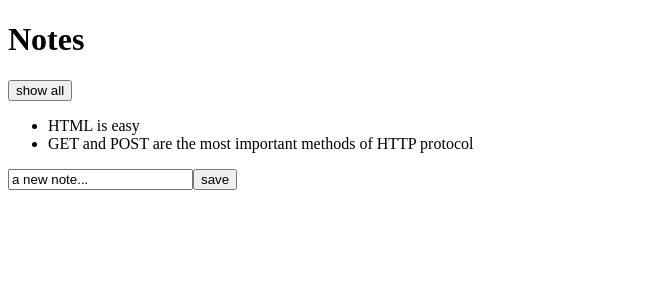
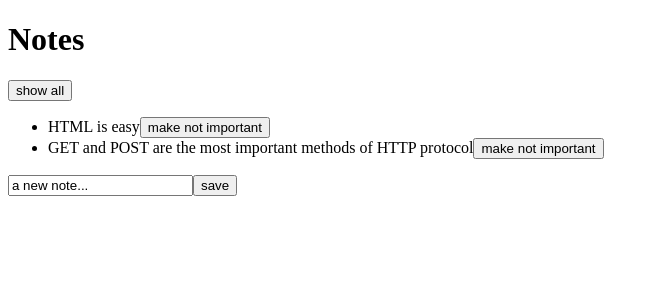
Before and after one commit to hjake32/FullstackOpen, a React (Create React App) app: page / in a window 1280 px wide. Shown: the top 300 px of the page, without its empty margins (0-659 px from the left). Built offline with nearby package versions, Linux system fonts and the light colour scheme; data requests are answered from the project's data file.

Commit message:
Start 2d, added axios put for importance

```diff
--- a/src/App.js
+++ b/src/App.js
@@ -7,17 +7,30 @@
   const [newNote, setNewNote] = useState('a new note...')
   const [showAll, setShowAll] = useState(false)
 
+  const toggleImportanceOf = (id) => {
+    const url = 'http://localhost:3001/notes/${id}'
+    const note = notes.find(n => n.id === id)
+    const changedNote = {...note, important: !note.important}
+
+    axios.put(url, changedNote).then(response => {
+      setNotes(notes.map(note => note.id !== id ? note : response.data))
+    })
+  }
+
   const addNote = (event) => {
     event.preventDefault()
     const noteObject = {
       content: newNote,
       date: new Date().toISOString(),
       important: Math.random() < 0.5,
-      id: notes.length + 1,
     }
 
-    setNotes(notes.concat(noteObject))
-    setNewNote('')
+    axios
+      .post('http://localhost:3001/notes', noteObject)
+      .then(response => {
+        setNotes(notes.concat(response.data))
+        setNewNote('')
+      })
   }
 
   useEffect(() => {
@@ -32,7 +45,6 @@
   console.log('render', notes.length, 'notes')
 
   const handleNoteChange = (event) => {
-    console.log(event.target.value)
     setNewNote(event.target.value)
   }
 
@@ -48,7 +60,7 @@
       </div>
       <ul>
         {notesToShow.map((note) =>
-          <Note key={note.id} note={note} />
+          <Note key={note.id} note={note} toggleImportance= {() => toggleImportanceOf(note.id)} />
         )}
       </ul>
       <form onSubmit={addNote}>
--- a/src/components/Note.js
+++ b/src/components/Note.js
@@ -1,8 +1,14 @@
 import React from 'react'
 
-const Note = ({ note }) => {
+const Note = ({ note, toggleImportance }) => {
+  const label = note.important
+    ? 'make not important' : 'make important'
+
   return (
-    <li>{note.content}</li>
+    <li>
+      {note.content}
+      <button onClick={toggleImportance}>{label}</button>
+    </li>
   )
 }
 
```
Also changed, not shown: db.json (indentation only).
